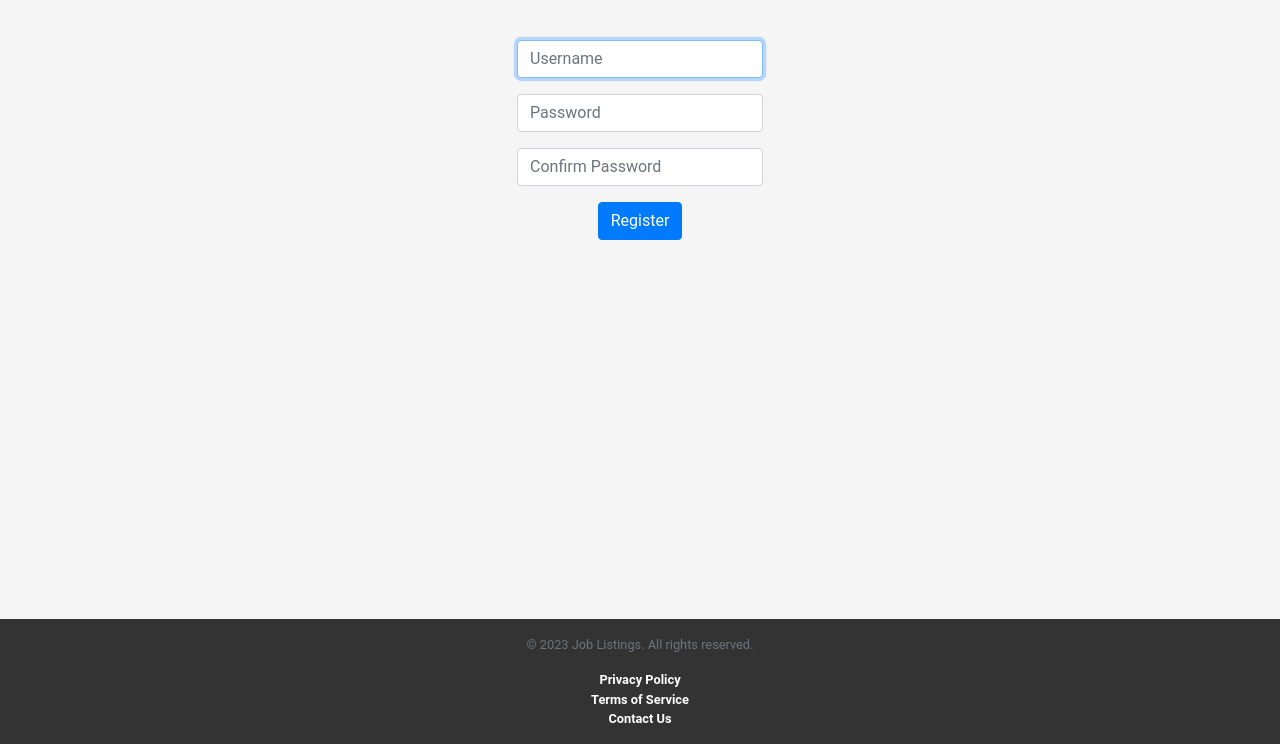
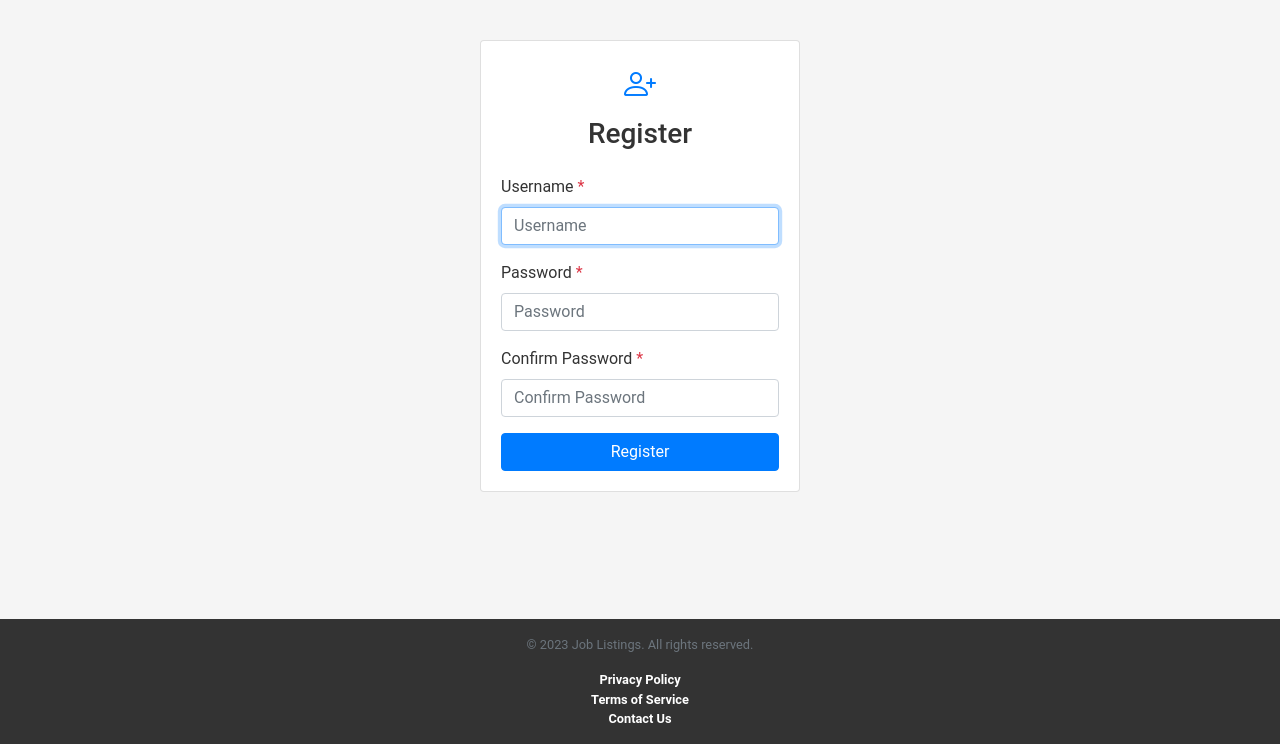
Before and after one commit to RoCode2000/JobSearchProject, a Flask app: page /register in a window 1280 px wide. Shown: the part 56-800 px from the top of the page. Run offline with Flask 3, Linux system fonts and the light colour scheme.

Commit message:
Changed Register style to card

```diff
--- a/templates/register.html
+++ b/templates/register.html
@@ -1,23 +1,36 @@
 {% extends "layout.html" %}
 
 {% block main %}
+<div class="container d-flex justify-content-center align-items-center">
+    <div class="card card-login" style="width: 20rem;">
+        <div class="card-body">
+            <div class="mb-4 text-center">
+                <!-- You may want to change the icon for registration -->
+                <i class="bi bi-person-plus" style="font-size: 2rem; color: #007bff;"></i>
+                <h3 class="mt-2">Register</h3>
+            </div>
             <form action="/register" method="post">
-    <div class="d-flex flex-column align-items-center">
                 <div class="mb-3">
-            <input autocomplete="off" autofocus class="form-control mx-auto w-auto" id="username" name="username"
-                placeholder="Username" type="text">
+                    <label for="username" class="form-label">Username <span class="text-danger">*</span></label>
+                    <input type="text" class="form-control" id="username" name="username" placeholder="Username"
+                        autocomplete="off" autofocus required>
                 </div>
                 <div class="mb-3">
-            <input class="form-control mx-auto w-auto" id="password" name="password" placeholder="Password"
-                type="password">
+                    <label for="password" class="form-label">Password <span class="text-danger">*</span></label>
+                    <input type="password" class="form-control" id="password" name="password" placeholder="Password"
+                        required>
                 </div>
                 <div class="mb-3">
-            <input class="form-control mx-auto w-auto" id="password" name="confirmation" placeholder="Confirm Password"
-                type="password">
+                    <label for="confirmation" class="form-label">Confirm Password <span
+                            class="text-danger">*</span></label>
+                    <input type="password" class="form-control" id="confirmation" name="confirmation"
+                        placeholder="Confirm Password" required>
                 </div>
                 <div>
-            <button class="btn btn-primary mx-auto w-auto" type="submit">Register</button>
+                    <button class="btn btn-primary w-100" type="submit">Register</button>
+                </div>
+            </form>
         </div>
     </div>
-</form>
+</div>
 {% endblock %}
```
Lines whose indentation alone changed are shown as unchanged.
